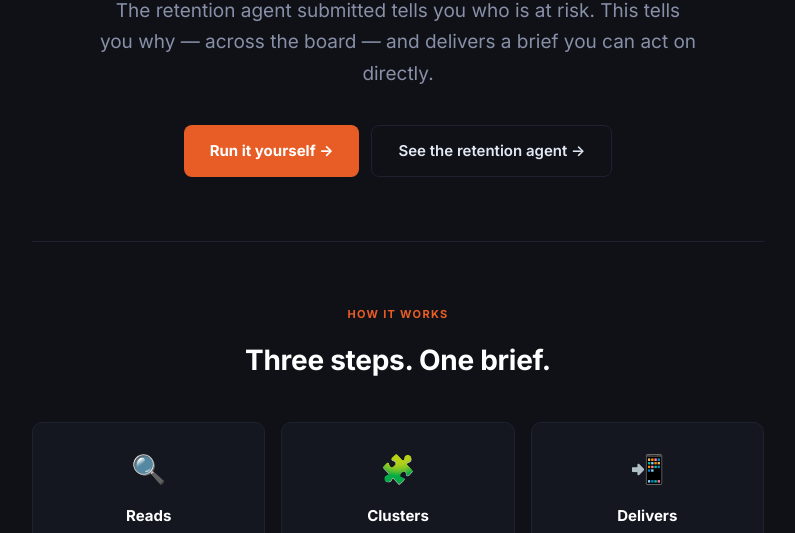
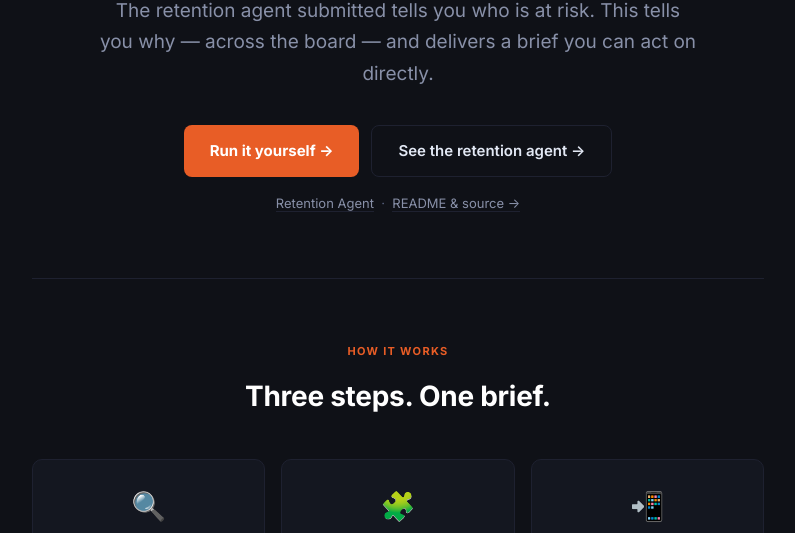
Before and after one commit to 5twto/mv_application, a plain HTML site: page index.html in a window 1280 px wide. Shown: the part 214-747 px from the top of the page, without its empty margins (242-1037 px from the left). Drawn offline with Linux system fonts and the light colour scheme.

Commit message:
Add files via upload

```diff
--- a/index.html
+++ b/index.html
@@ -231,8 +231,13 @@
     <h1 class="headline">Signal to Vishen</h1>
     <p class="subheadline">The retention agent submitted tells you who is at risk. This tells you why — across the board — and delivers a brief you can act on directly.</p>
     <div class="cta-row">
-      <a href="https://5twto.github.io/mv_application/mv_app/signal_to_vishen.html" class="btn-primary">Run it yourself →</a>
-      <a href="https://5twto.github.io/mv_application/mv_app/retention_agent.html" class="btn-secondary">See the retention agent →</a>
+      <a href="https://5twto.github.io/mv_application/signal_to_vishen.html" class="btn-primary">Run it yourself →</a>
+      <a href="https://5twto.github.io/mv_application/retention_agent.html" class="btn-secondary">See the retention agent →</a>
+    </div>
+    <div style="margin-top:16px;font-size:13px;color:var(--text-muted);">
+      <a href="https://5twto.github.io/mv_application/retention_agent.html" style="color:var(--text-sub);text-decoration:none;border-bottom:1px solid var(--border);">Retention Agent</a>
+      &nbsp;·&nbsp;
+      <a href="https://github.com/5twto/mv_application" style="color:var(--text-sub);text-decoration:none;border-bottom:1px solid var(--border);">README &amp; source →</a>
     </div>
   </header>
 
```
